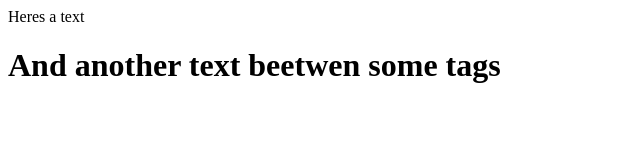
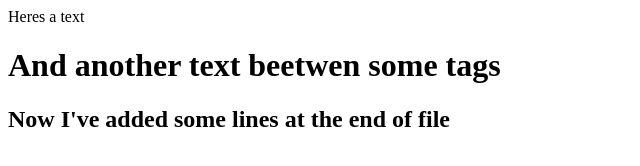
Before and after one commit to rfldesanti/dem-repo2, a plain HTML site: page index.html in a window 1280 px wide. Shown: the whole page, without its empty margins (0-640 px from the left). Drawn offline with Linux system fonts and the light colour scheme.

Commit message:
Added line at the bottom of file

```diff
--- a/index.html
+++ b/index.html
@@ -1,2 +1,3 @@
 <did>Heres a text</did>
 <h1>And another text beetwen some tags</h1>
+<h2>Now I've added some lines at the end of file </h2>
```
